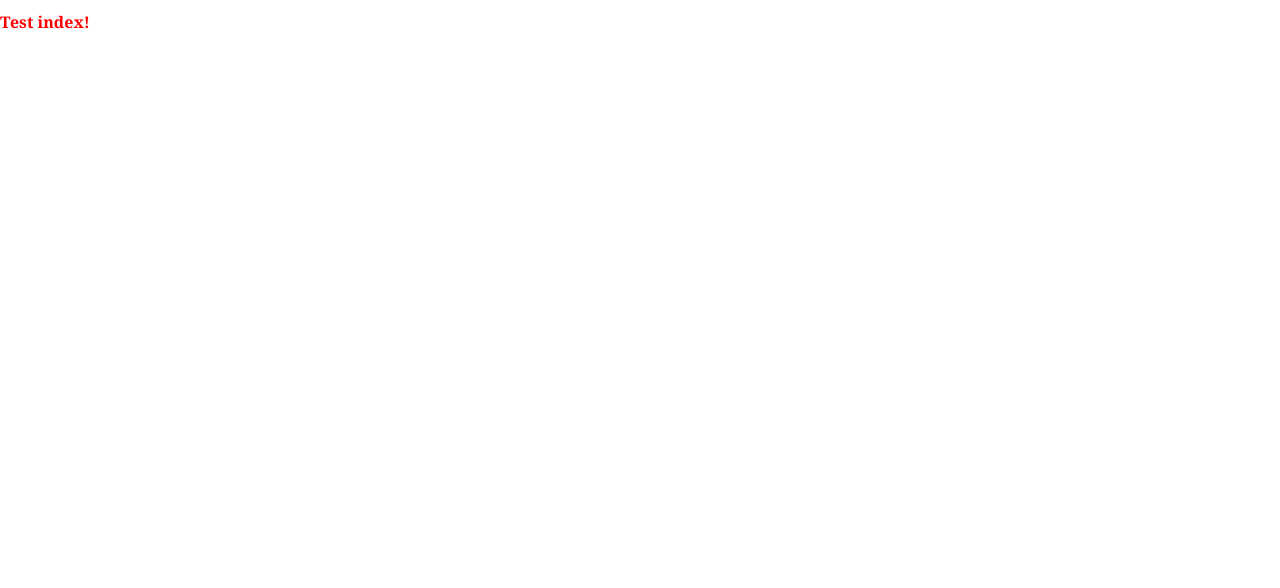
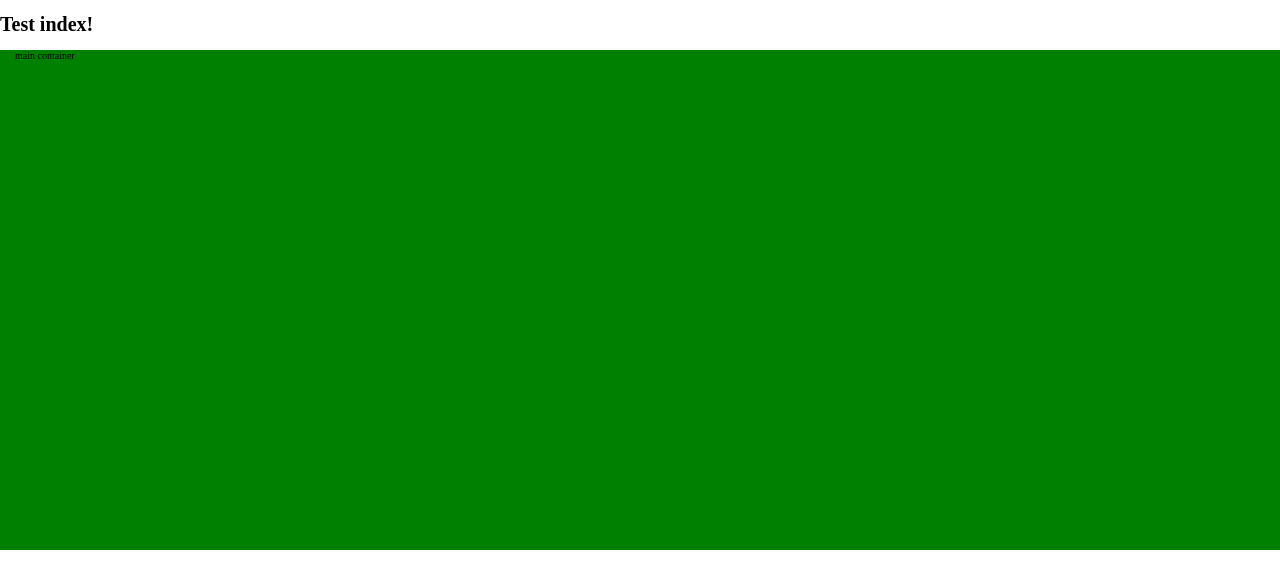
Before and after one commit to nikolas-haug/scss-template, a website: page index.html in a window 1280 px wide. Drawn offline with Linux system fonts and the light colour scheme.

Commit message:
add container classes

```diff
--- a/basic/sass/_layout.scss
+++ b/basic/sass/_layout.scss
@@ -0,0 +1,47 @@
+/**
+*
+* LAYOUT
+*
+*/
+
+// CONTAINERS
+
+.container {
+    width: 100%;
+    padding-right: 15px;
+    padding-left: 15px;
+    margin-right: auto;
+    margin-left: auto;
+}
+
+.container-full {
+    width: 100%;
+    padding-right: 15px;
+    padding-left: 15px;
+    margin-right: auto;
+    margin-left: auto;
+}
+
+@include x-small-breakpoint {
+    .container {
+        max-width: calc(#{$x-small} * .95);
+    }
+}
+
+@include small-breakpoint {
+    .container {
+        max-width: calc(#{$small} * .95);
+    }
+}
+
+@include medium-breakpoint {
+    .container {
+        max-width: calc(#{$medium} * .95);
+    }
+}
+
+@include large-breakpoint {
+    .container {
+        max-width: calc(#{$large} * .95);
+    }
+}
--- a/basic/sass/_mixins.scss
+++ b/basic/sass/_mixins.scss
@@ -4,20 +4,26 @@
 *
 */
 
+@mixin x-small-breakpoint {
+    @media (min-width: #{$x-small}) {
+        @content;
+    }
+}
+
 @mixin small-breakpoint {
-    @media(min-width: #{$mobile}) {
+    @media (min-width: #{$small}) {
         @content;
     }
 }
 
 @mixin medium-breakpoint {
-    @media (min-width: #{$tablet}) {
+    @media (min-width: #{$medium}) {
         @content;
     }
 }
 
 @mixin large-breakpoint {
-    @media (min-width: #{$desktop}) {
+    @media (min-width: #{$large}) {
         @content;
     }
 }
--- a/basic/sass/_variables.scss
+++ b/basic/sass/_variables.scss
@@ -8,18 +8,18 @@
 // CONTAINERS
 //=====================================================
 
-$x-small: 600px;
-$small: 800px;
-$medium: 1000px;
-$large: 1200px;
+$x-small: 576px;
+$small: 768px;
+$medium: 992px;
+$large: 1300px;
 
 //=====================================================
 // BREAKPOINTS
 //=====================================================
 
-$mobile: $x-small;
-$tablet: $small;
-$desktop: $medium;
+// $mobile: $x-small;
+// $tablet: $small;
+// $desktop: $medium;
 
 //=====================================================
 // TYPOGRAPHY
--- a/index.html
+++ b/index.html
@@ -11,6 +11,9 @@
 <body>
 
     <h1>Test index!</h1>
+    <div class="container-full" style="height: 500px; background: green;">
+        main container
+    </div>
 
 </body>
 </html>
```
Also changed, not shown: basic/css/style.css.
